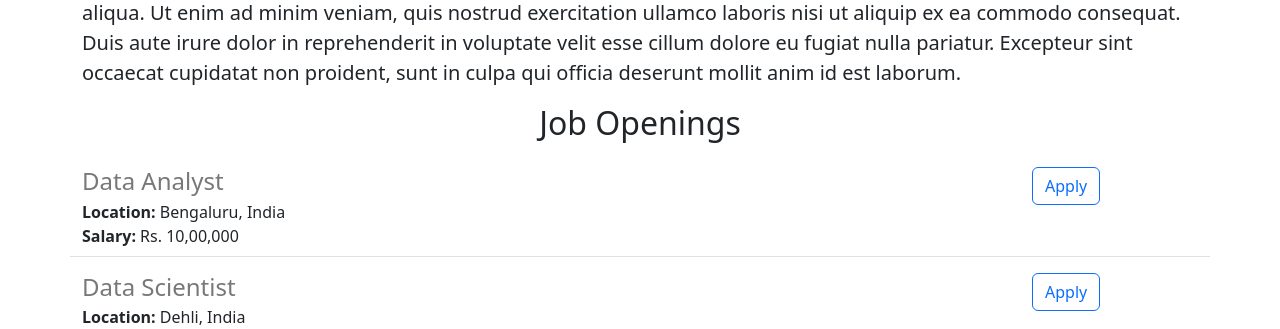
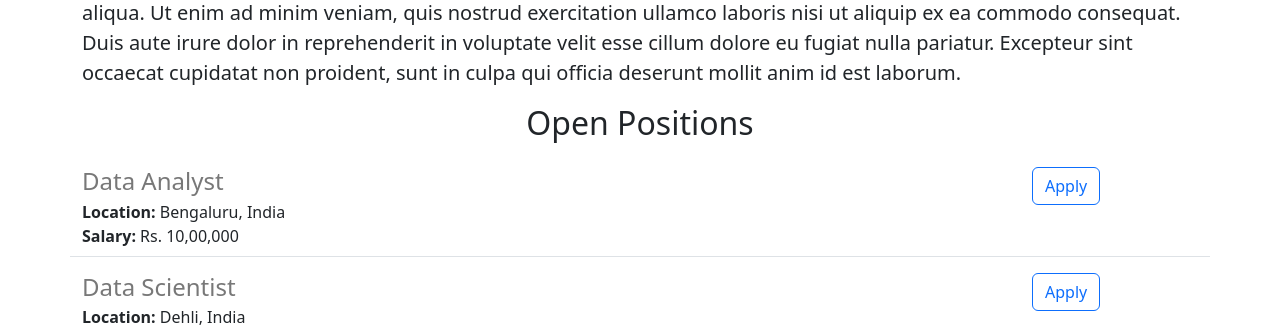
Before and after one commit to GM0821/jovian-careers-website-v2, a Flask app: page / in a window 1280 px wide. Shown: the part 542-871 px from the top of the page. Run offline with Flask 2, Linux system fonts and the light colour scheme.

Commit message:
open positions

```diff
--- a/templates/home.html
+++ b/templates/home.html
@@ -21,7 +21,7 @@
       <p class="lead">
         Lorem ipsum dolor sit amet, consectetur adipiscing elit, sed do eiusmod tempor incididunt ut labore et dolore magna aliqua. Ut enim ad minim veniam, quis nostrud exercitation ullamco laboris nisi ut aliquip ex ea commodo consequat. Duis aute irure dolor in reprehenderit in voluptate velit esse cillum dolore eu fugiat nulla pariatur. Excepteur sint occaecat cupidatat non proident, sunt in culpa qui officia deserunt mollit anim id est laborum.
       </p>
-      <h2 class="text-center mt-2 mb-4">Job Openings</h2>
+      <h2 class="text-center mt-2 mb-4">Open Positions</h2>
       <div>
         {% for job in jobs %}
           {% include 'jobitem.html' %}
```
